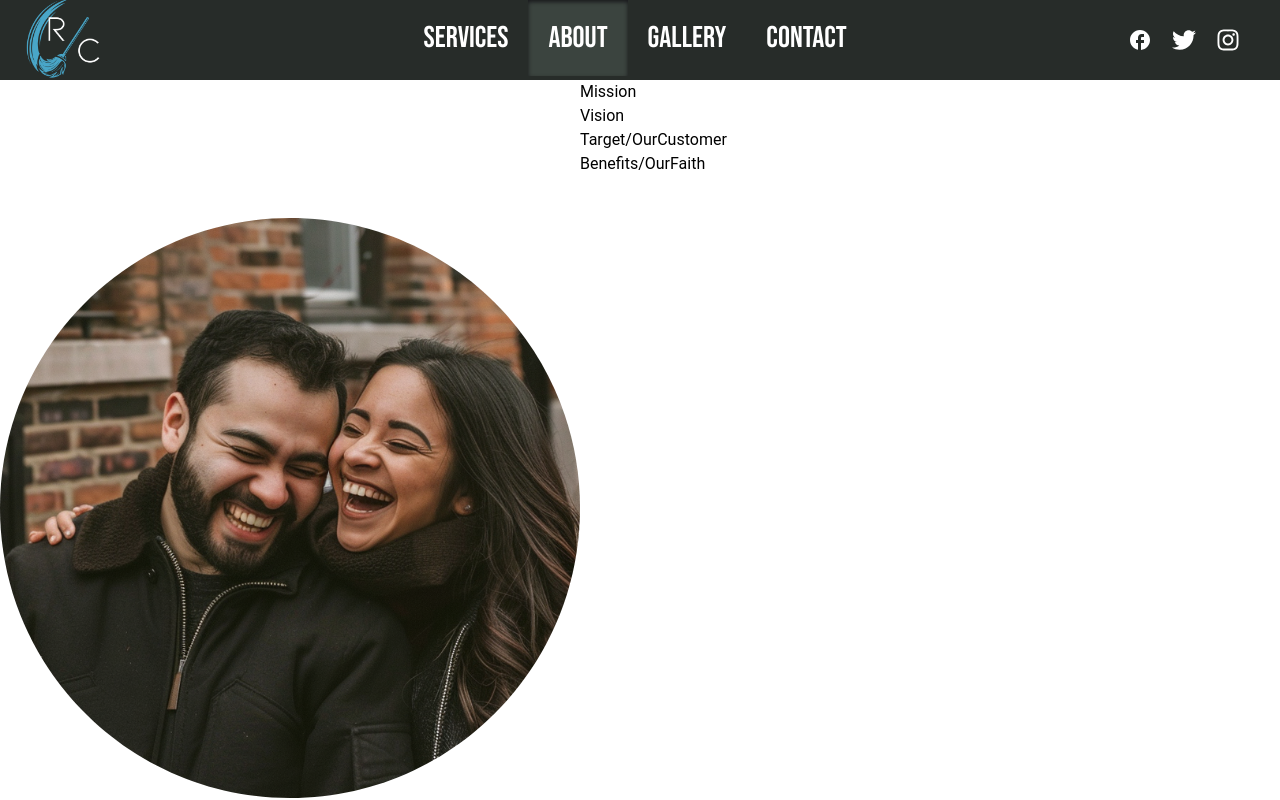
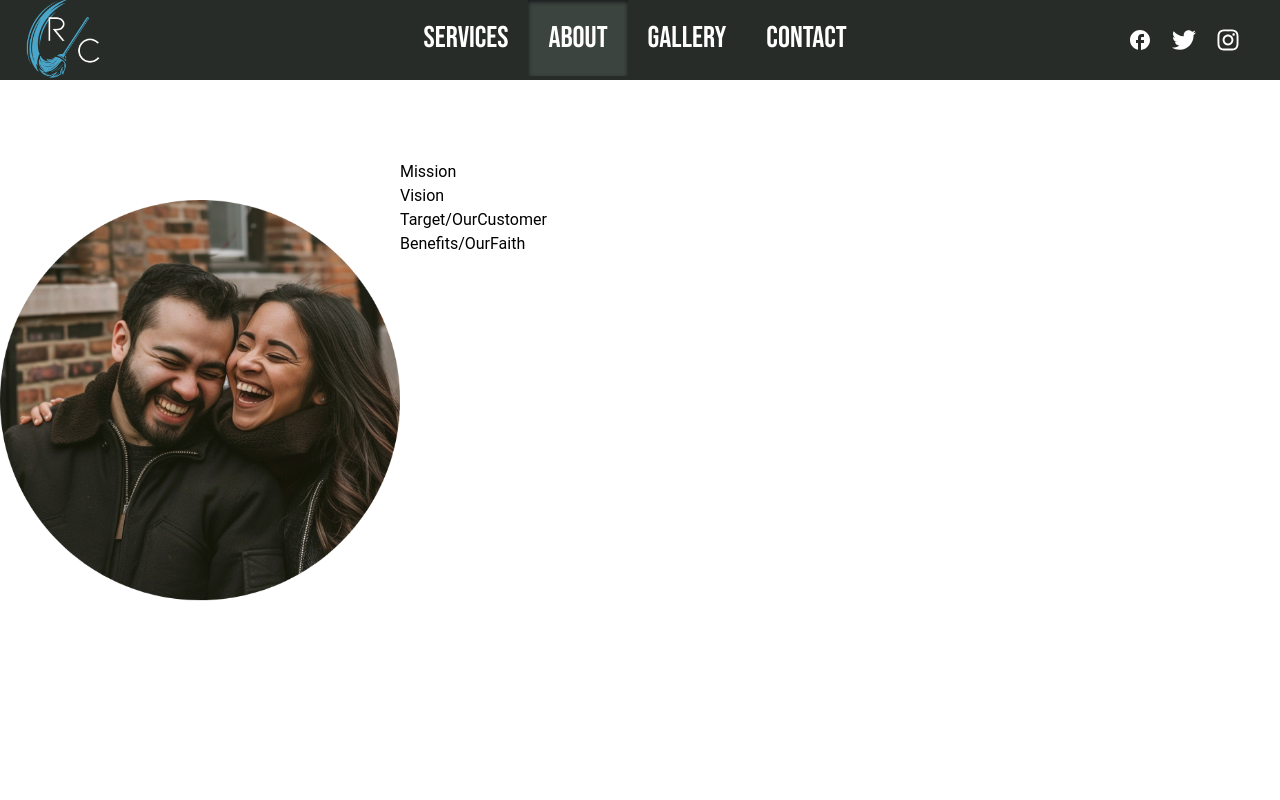
Before and after one commit to erreyonj/redeemer-cln, a React (Vite) app: page /About in a window 1280 px wide. Shown: the top 800 px of the page. Built offline with nearby package versions, Linux system fonts and the light colour scheme.

Commit message:
minor style updates

```diff
--- a/src/components/Services.jsx
+++ b/src/components/Services.jsx
@@ -43,7 +43,7 @@ const Services = (isPage) => {
             <div id="serviceCards" className={`h-[350px] md:w-[80] lg:w-[675px] md:h-[400px] py-5 ${isPage?'':''} gap-5 flex flex-row place-content-between overflow-scroll lg:flex-nowrap snap-x *:mx-5  md:h-auto `}> {/* <-- maybe add shadow around cards here? shadow-slate-300 shadow-inner */}
                 {ourServices.map((service,i)=><ServiceCard key={i} title={service} description={serviceDescriptions[i]}/>)}
             </div>
-            <div id="screen" className={`hidden xl:block absolute top-[575px] left-[380px] xl:top-[625px] xl:left-[615px] h-[350px] xl:h-[415px]  w-28 bg-gradient-to-l to-transparent from-white`}> </div>
+            <div id="screen" className={`hidden xl:block absolute top-[575px] left-[380px] xl:top-[620px] xl:left-[615px] h-[350px] xl:h-[415px]  w-28 bg-gradient-to-l to-transparent from-white`}> </div>
         </div>
     </section>
   )
--- a/src/pages/AboutPg.jsx
+++ b/src/pages/AboutPg.jsx
@@ -14,14 +14,14 @@ const AboutPg = () => {
     <>
       <div id="aboutWrapper" className="flex flex-col md:flex-row xl:mt-20 h-[1200px]">
         <div id="aboutCore" className='my-20'>
-            <img src={theParras} alt="" className='w-[350px] md:w-auto mx-auto'/>
+            <img src={theParras} alt="" className='w-[350px] md:w-[400px] mx-auto'/>
             <p></p>
         </div>
         {/* This paragraph should fade in as you scroll */}
         <div id="parrasAbout" className='md:hidden my-16 mx-auto text-center px-5'>
           <p>Lorem ipsum dolor sit amet consectetur adipisicing elit. Placeat non rem ullam ipsa vitae optio praesentium harum a nobis voluptates perspiciatis, reiciendis explicabo quisquam expedita quos iure vero maiores quidem laborum iusto accusantium provident iste. Voluptas deserunt magni aspernatur consectetur reprehenderit repudiandae nulla tempora! Velit facilis repellat veniam dolorum, quasi autem quisquam atque labore nihil aut animi eveniet totam eos beatae sapiente, exercitationem eius? Accusamus exercitationem, magni earum illo sit totam autem sint nihil maiores?</p>
         </div>
-        <div id="aboutCarousel">
+        <div id="aboutCarousel" className='mt-20'>
             {tenets.map((tenet,i)=><div key={i} className="companyTenet"><h2>{tenet}</h2><p></p></div>)}
         </div>
       </div>
```
